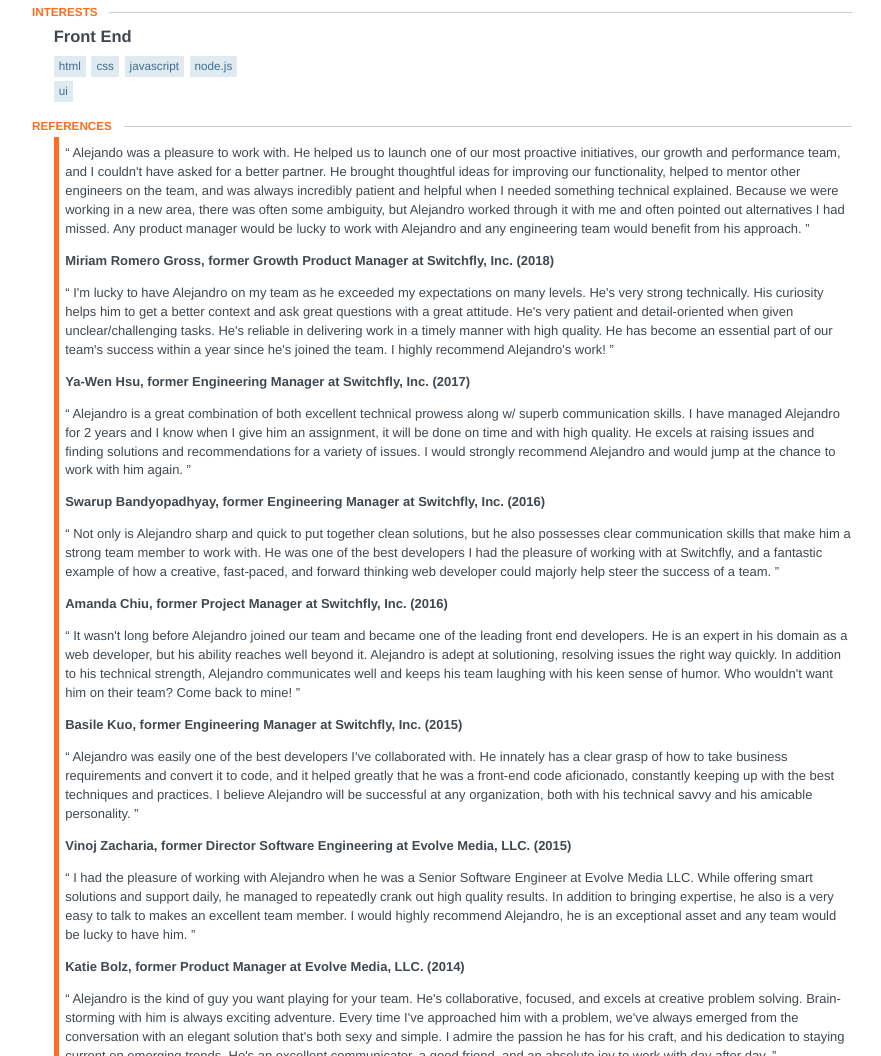
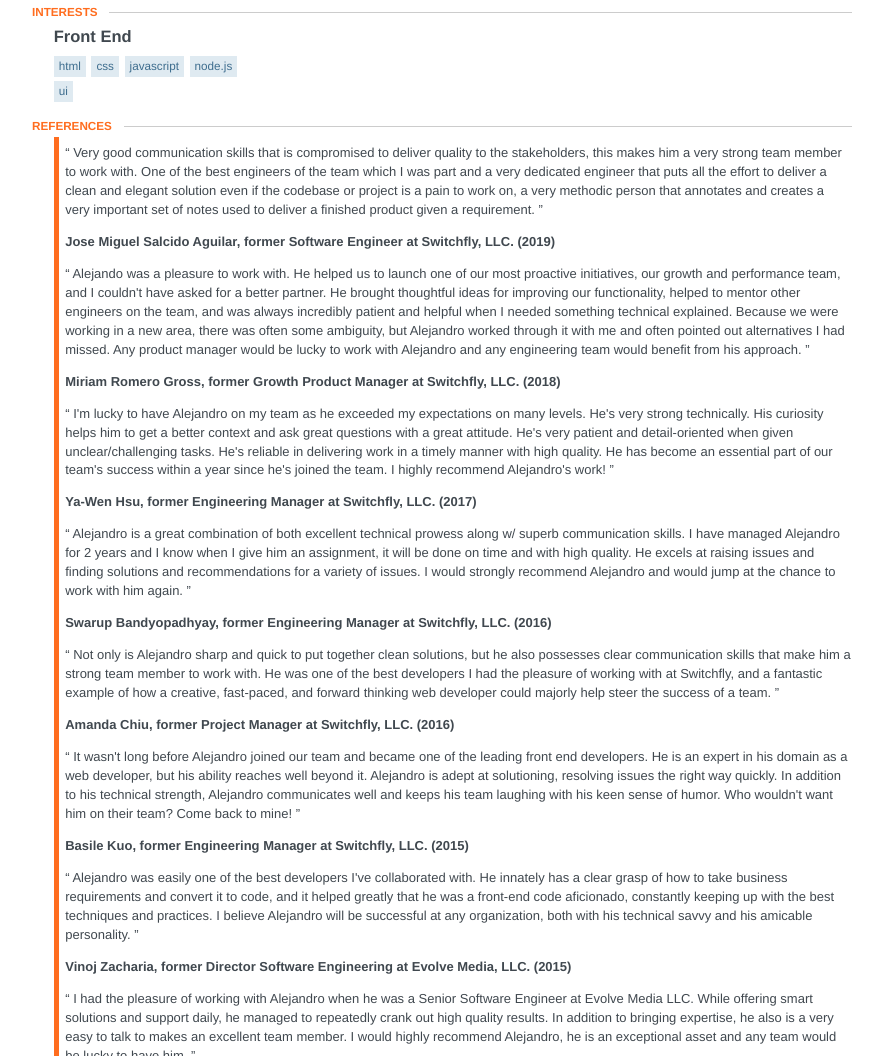
Before and after one commit to alebelcor/resume.json, a website: page docs/index.html in a window 1280 px wide. Shown: the part 1412-2468 px from the top of the page, without its empty margins (198-1079 px from the left). Drawn offline with Linux system fonts and the light colour scheme.

Commit message:
Add new reference

```diff
--- a/docs/index.html
+++ b/docs/index.html
@@ -1237,10 +1237,18 @@
       <section id="references">
         <div class="item">
           <blockquote class="reference">
+            &#8220;&#32;Very good communication skills that is compromised to deliver quality to the stakeholders, this makes him a very strong team member to work with. One of the best engineers of the team which I was part and a very dedicated engineer that puts all the effort to deliver a clean and elegant solution even if the codebase or project is a pain to work on, a very methodic person that annotates and creates a very important set of notes used to deliver a finished product given a requirement.&#32;&#8221;
+          </blockquote>
+          <div class="name">
+            Jose Miguel Salcido Aguilar, former Software Engineer at Switchfly, LLC. (2019)
+          </div>
+        </div>
+        <div class="item">
+          <blockquote class="reference">
             &#8220;&#32;Alejando was a pleasure to work with. He helped us to launch one of our most proactive initiatives, our growth and performance team, and I couldn&#x27;t have asked for a better partner. He brought thoughtful ideas for improving our functionality, helped to mentor other engineers on the team, and was always incredibly patient and helpful when I needed something technical explained. Because we were working in a new area, there was often some ambiguity, but Alejandro worked through it with me and often pointed out alternatives I had missed. Any product manager would be lucky to work with Alejandro and any engineering team would benefit from his approach.&#32;&#8221;
           </blockquote>
           <div class="name">
-            Miriam Romero Gross, former Growth Product Manager at Switchfly, Inc. (2018)
+            Miriam Romero Gross, former Growth Product Manager at Switchfly, LLC. (2018)
           </div>
         </div>
         <div class="item">
@@ -1248,7 +1256,7 @@
             &#8220;&#32;I&#x27;m lucky to have Alejandro on my team as he exceeded my expectations on many levels. He&#x27;s very strong technically. His curiosity helps him to get a better context and ask great questions with a great attitude. He&#x27;s very patient and detail-oriented when given unclear/challenging tasks. He&#x27;s reliable in delivering work in a timely manner with high quality. He has become an essential part of our team&#x27;s success within a year since he&#x27;s joined the team. I highly recommend Alejandro&#x27;s work!&#32;&#8221;
           </blockquote>
           <div class="name">
-            Ya-Wen Hsu, former Engineering Manager at Switchfly, Inc. (2017)
+            Ya-Wen Hsu, former Engineering Manager at Switchfly, LLC. (2017)
           </div>
         </div>
         <div class="item">
@@ -1256,7 +1264,7 @@
             &#8220;&#32;Alejandro is a great combination of both excellent technical prowess along w/ superb communication skills. I have managed Alejandro for 2 years and I know when I give him an assignment, it will be done on time and with high quality. He excels at raising issues and finding solutions and recommendations for a variety of issues. I would strongly recommend Alejandro and would jump at the chance to work with him again.&#32;&#8221;
           </blockquote>
           <div class="name">
-            Swarup Bandyopadhyay, former Engineering Manager at Switchfly, Inc. (2016)
+            Swarup Bandyopadhyay, former Engineering Manager at Switchfly, LLC. (2016)
           </div>
         </div>
         <div class="item">
@@ -1264,7 +1272,7 @@
             &#8220;&#32;Not only is Alejandro sharp and quick to put together clean solutions, but he also possesses clear communication skills that make him a strong team member to work with. He was one of the best developers I had the pleasure of working with at Switchfly, and a fantastic example of how a creative, fast-paced, and forward thinking web developer could majorly help steer the success of a team.&#32;&#8221;
           </blockquote>
           <div class="name">
-            Amanda Chiu, former Project Manager at Switchfly, Inc. (2016)
+            Amanda Chiu, former Project Manager at Switchfly, LLC. (2016)
           </div>
         </div>
         <div class="item">
@@ -1272,7 +1280,7 @@
             &#8220;&#32;It wasn&#x27;t long before Alejandro joined our team and became one of the leading front end developers. He is an expert in his domain as a web developer, but his ability reaches well beyond it. Alejandro is adept at solutioning, resolving issues the right way quickly. In addition to his technical strength, Alejandro communicates well and keeps his team laughing with his keen sense of humor. Who wouldn&#x27;t want him on their team? Come back to mine!&#32;&#8221;
           </blockquote>
           <div class="name">
-            Basile Kuo, former Engineering Manager at Switchfly, Inc.  (2015)
+            Basile Kuo, former Engineering Manager at Switchfly, LLC. (2015)
           </div>
         </div>
         <div class="item">
```
